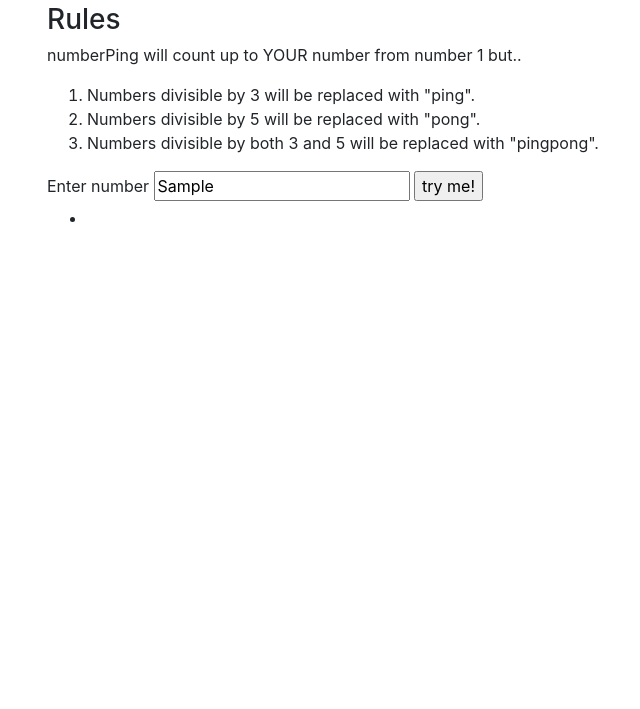
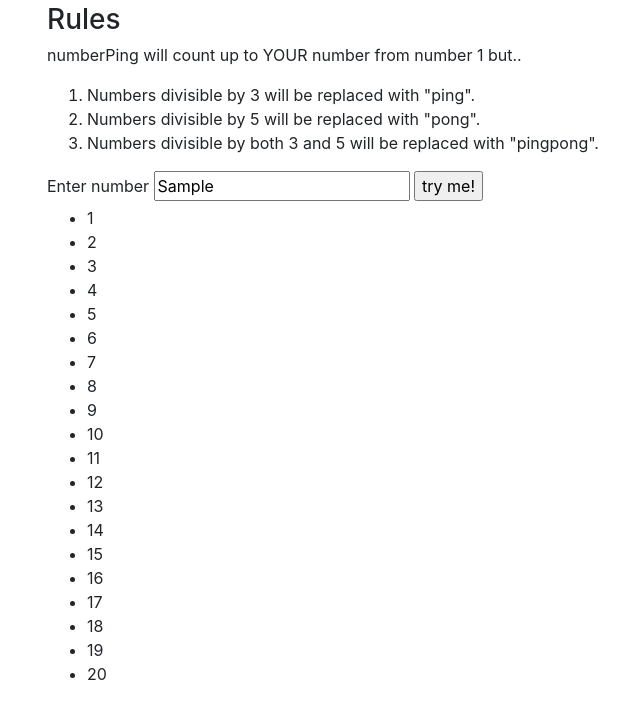
Before and after one commit to sadie767/pingPong, a plain HTML site: page index.html in a window 1280 px wide. Both pictures are taken after typing "Sample" into the empty fields and a click on the button "try me!". Shown: the part 91-800 px from the top of the page, without its empty margins (38-678 px from the left). Drawn offline with Linux system fonts and the light colour scheme.

Commit message:
commit the project with a form and javaScript requirements but have not been able to communicate a for loop with a forEach loop

```diff
--- a/index.html
+++ b/index.html
@@ -1,11 +1,11 @@
 <!DOCTYPE html>
 <html>
   <head>
-  <link href="css/bootstrap.css" rel="stylesheet" type="text/css">
-  <link href="css/styles.css" rel="stylesheet" type="text/css">
-  <script src="js/jquery-3.2.1.js"></script>
-  <script src="js/scripts.js"></script>
-  <title>numberPing!</title>
+    <link href="css/bootstrap.css" rel="stylesheet" type="text/css">
+    <link href="css/styles.css" rel="stylesheet" type="text/css">
+    <script src="js/jquery-3.2.1.js"></script>
+    <script src="js/scripts.js"></script>
+    <title>numberPing!</title>
   </head>
   <body>
     <div class="container">
@@ -23,9 +23,7 @@
         <input type="text" id="userInput">
         <button type="submit">try me!</button>
       </form>
-      <ul>
-        <li id="result">
-        </li>
+      <ul id="result">
       </ul>
     </div>
   </body>
--- a/js/scripts.js
+++ b/js/scripts.js
@@ -5,29 +5,33 @@ $(document).ready(function() {
     var userInput = parseInt($("#userInput").val());
     var result = $("#result");
     var numbers = [];
-    for (var i=1; i <= 10; i++) {
+    for (var i=1; i <= 20; i++) {
       numbers.push(i)
-    }
+      $("#result").append("<li>" + i + "</li>");
       numbers.forEach(function(three) {
         if (three % 3 === 0) {
           three = "ping";
         }
         return three;
-    })
+      });
       numbers.forEach(function(five) {
         if (five % 5 === 0) {
           five = "pong";
         }
         return five;
-    })
+      });
       numbers.forEach(function(both) {
-      if (both % 3 === 0 && both % 5 === 0) {
+        if ((both % 3 === 0) && (both % 5 === 0)) {
           both = "ping-pong";
         }
         return both;
-    })
-    var sliced = numbers.slice(0, userInput);
+      });
+      }
+    var numbers = numbers.slice(0, userInput);
+    var stringNumbers = numbers.toString();
+    var splitNumbers = stringNumbers.split("");
+
     result.show();
-    result.append(sliced);
+    result.append(stringNumbers);
   });
 });
```
Also changed, not shown: 1 other file. Lines whose indentation alone changed are shown as unchanged.
